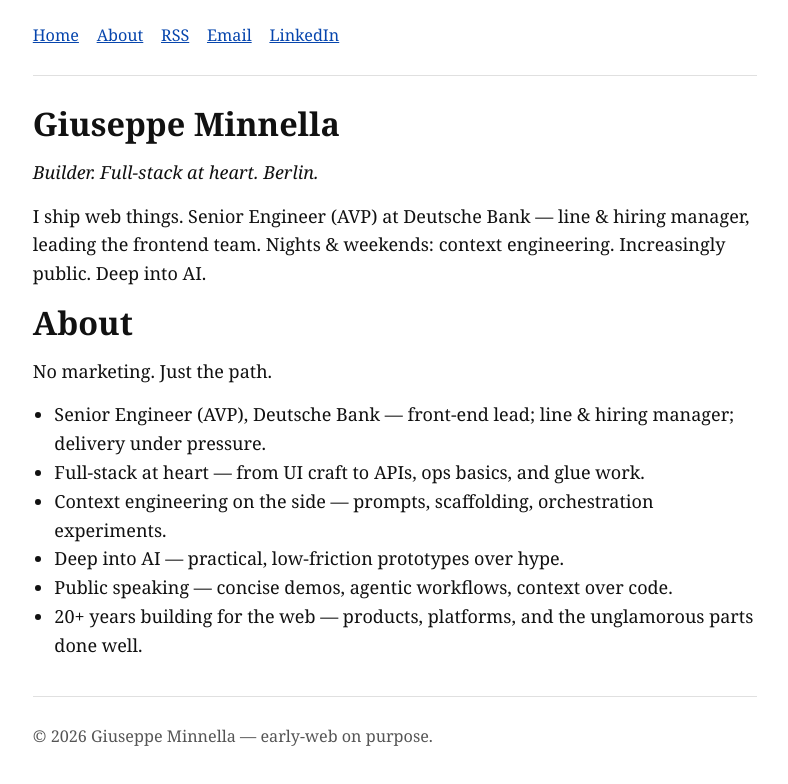
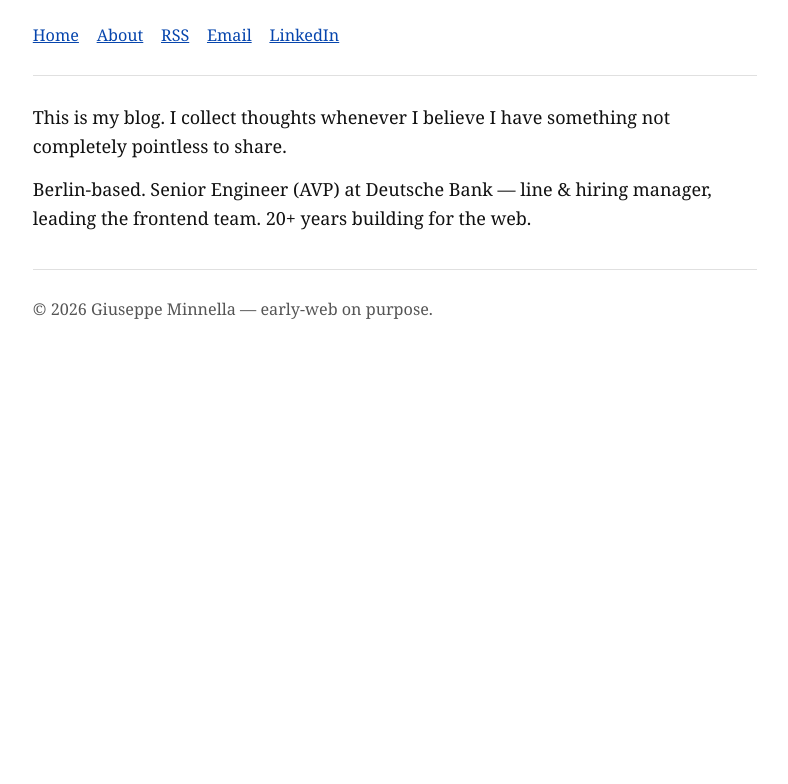
Before and after one commit to giuseppeminnella/giuseppe.dev, an Eleventy site: page src/about.njk in a window 1280 px wide. Shown: the whole page, without its empty margins (245-1033 px from the left). Built offline with nearby package versions, Linux system fonts and the light colour scheme; Eleventy itself is replaced by a stand-in of ours; files that its build step writes are made by us from their sources.

Commit message:
About: simplify to colloquial paragraphs; remove headings and detailed bullets. Fix front matter. Update llm.txt.

```diff
--- a/src/about.njk
+++ b/src/about.njk
@@ -2,17 +2,5 @@
 layout: layouts/base.njk
 title: About — Giuseppe Minnella
 ---
-<h1>Giuseppe Minnella</h1>
-<p><em>Builder. Full-stack at heart. Berlin.</em></p>
-<p>I ship web things. Senior Engineer (AVP) at Deutsche Bank — line & hiring manager, leading the frontend team. Nights & weekends: context engineering. Increasingly public. Deep into AI.</p>
-
-<h1>About</h1>
-<p>No marketing. Just the path.</p>
-<ul>
-  <li>Senior Engineer (AVP), Deutsche Bank — front-end lead; line & hiring manager; delivery under pressure.</li>
-  <li>Full-stack at heart — from UI craft to APIs, ops basics, and glue work.</li>
-  <li>Context engineering on the side — prompts, scaffolding, orchestration experiments.</li>
-  <li>Deep into AI — practical, low-friction prototypes over hype.</li>
-  <li>Public speaking — concise demos, agentic workflows, context over code.</li>
-  <li>20+ years building for the web — products, platforms, and the unglamorous parts done well.</li>
-</ul>
+<p>This is my blog. I collect thoughts whenever I believe I have something not completely pointless to share.</p>
+<p>Berlin-based. Senior Engineer (AVP) at Deutsche Bank — line & hiring manager, leading the frontend team. 20+ years building for the web.</p>
--- a/src/llm.txt
+++ b/src/llm.txt
@@ -7,7 +7,7 @@ Purpose
 
 Content Map (public)
 - / : Home. Lists latest posts only (no intro text).
-- /about/ : About + brief bio (Builder. Full‑stack at heart. Berlin.).
+- /about/ : Short, colloquial bio in paragraphs (no headings). Berlin-based; Senior Engineer (AVP) at Deutsche Bank; 20+ years building for the web.
 - /posts/<slug>/ : Individual posts with optional “Discuss on LinkedIn” button.
 - /feed.xml : RSS 2.0, absolute URLs, post HTML made absolute.
 - /sitemap.xml : Home, About, and all posts.
```
